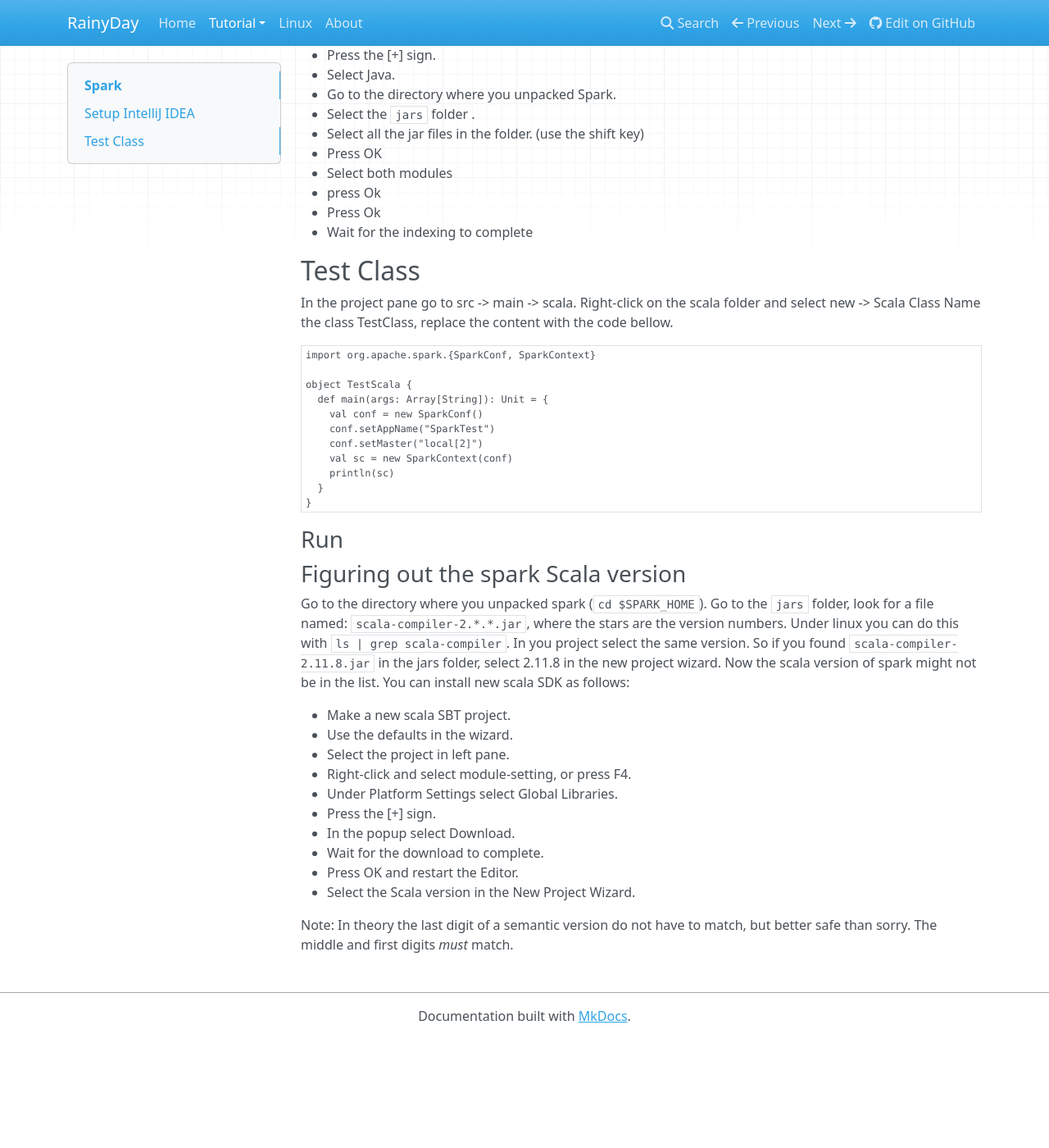
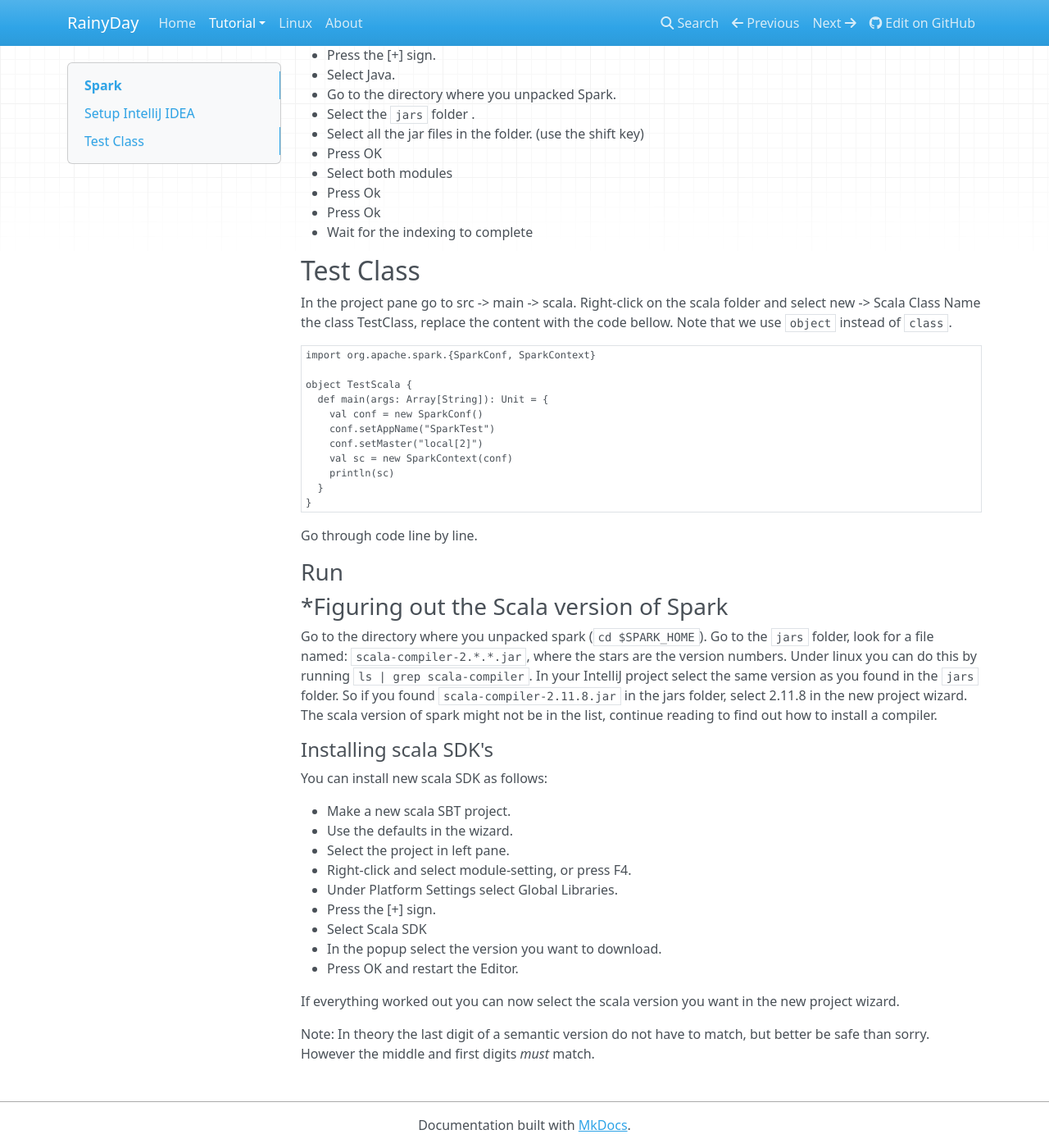
Before and after one commit to luxinator/RainyDay, an MkDocs documentation site: the page built from docs/spark01.md, in a window 1280 px wide and 1400 px high, scrolled down 494 px. Shown: the whole window at 82% size. Built offline with MkDocs 1.6.1, drawn with Linux system fonts in a browser that asks for light colours; nearby versions of some CDN libraries; old or Windows-style settings are respelled for this version of MkDocs; before the commit the page ends 1761 px from its top, so only the background shows below that; some of the changed text lies outside the part shown.

Commit message:
Starting on Scala implementation

````diff
--- a/docs/spark01.md
+++ b/docs/spark01.md
@@ -1,7 +1,7 @@
 # Spark
 
 Spark jobs can be written in many languages, probably the most used is  [Scala](http://www.scala-lang.org). It is a general purpose programming language with many functional capabilities.
-For beginners it is probably easiest to use an IDE while building scala/spark applications. We will walk you through setting up the IDE. We assume that you have installed [IntelliJ](https://www.jetbrains.com/idea/) from Jetbrains and that the scala plugin is installed like explained [here](https://www.jetbrains.com/help/idea/creating-and-running-your-scala-application.html).
+For beginners it is probably easiest to use an IDE while building scala/spark applications. We will go through setting up the IDE. We assume that you have installed [IntelliJ](https://www.jetbrains.com/idea/) from Jetbrains and that the scala plugin is installed like explained [here](https://www.jetbrains.com/help/idea/creating-and-running-your-scala-application.html).
 
 
 ## Setup IntelliJ IDEA
@@ -10,7 +10,7 @@ We will go through the steps needed to setup a project that uses the locally ins
 - Start IntelliJ.
 - Select New Project, either from the initial boot screen or through: File -> New -> Project...
 - Select Scala -> SBT.
-- Select a project folder and give the project a name (RainyDay). IMPORTANT: make sure the scala version is the same as the spark scala version, see bellow.
+- Select a project folder and give the project a name (RainyDay). IMPORTANT: make sure the scala version is the same as the spark scala version, see bellow on how to find that out.
 - Select the project in the left pane.
 - Right-click on the project and select Module-Settings or press F4.
 - Go to Global Libraries.
@@ -21,13 +21,13 @@ We will go through the steps needed to setup a project that uses the locally ins
 - Select all the jar files in the folder. (use the shift key)
 - Press OK
 - Select both modules
-- press Ok
+- Press Ok
 - Press Ok
 - Wait for the indexing to complete
 
 ## Test Class
 In the project pane go to src -> main -> scala. Right-click on the scala folder and select new -> Scala Class
-Name the class TestClass, replace the content with the code bellow.
+Name the class TestClass, replace the content with the code bellow. Note that we use `object` instead of `class`.
 
 ```scala
 import org.apache.spark.{SparkConf, SparkContext}
@@ -42,16 +42,20 @@ object TestScala {
   }
 }
 ```
-
+Go through code line by line.
 
 
 ### Run
 
 
 
-### Figuring out the spark Scala version
-Go to the directory where you unpacked spark (`cd $SPARK_HOME`). Go to the `jars` folder, look for a file named: `scala-compiler-2.*.*.jar`, where the stars are the version numbers. Under linux you can do this with `ls | grep scala-compiler`. In you project select the same version. So if you found `scala-compiler-2.11.8.jar` in the jars folder, select 2.11.8 in the new project wizard.
-Now the scala version of spark might not be in the list. You can install new scala SDK as follows:
+### *Figuring out the Scala version of Spark
+Go to the directory where you unpacked spark (`cd $SPARK_HOME`). Go to the `jars` folder, look for a file named: `scala-compiler-2.*.*.jar`, where the stars are the version numbers. Under linux you can do this by running `ls | grep scala-compiler`.
+In your IntelliJ project select the same version as you found in the `jars` folder. So if you found `scala-compiler-2.11.8.jar` in the jars folder, select 2.11.8 in the new project wizard. The scala version of spark might not be in the list, continue reading to find out how to install a compiler.
+
+#### Installing scala SDK's
+
+You can install new scala SDK as follows:
 
 - Make a new scala SBT project.
 - Use the defaults in the wizard.
@@ -59,9 +63,10 @@ Now the scala version of spark might not be in the list. You can install new sca
 - Right-click and select module-setting, or press F4.
 - Under Platform Settings select Global Libraries.
 - Press the [+] sign.
-- In the popup select Download.
-- Wait for the download to complete.
+- Select Scala SDK
+- In the popup select the version you want to download.
 - Press OK and restart the Editor.
-- Select the Scala version in the New Project Wizard.
 
-Note: In theory the last digit of a semantic version do not have to match, but better safe than sorry. The middle and first digits *must* match.
+If everything worked out you can now select the scala version you want in the new project wizard.
+
+Note: In theory the last digit of a semantic version do not have to match, but better be safe than sorry. However the middle and first digits *must* match.
--- a/mkdocs.yml
+++ b/mkdocs.yml
@@ -4,6 +4,10 @@ pages:
   - Tutorial:
       - 'Start' : 'tutorial_start.md'
       - 'Spark' : 'spark01.md'
+      - 'NiFi' : nifi.md
+      - 'HDFS' : HDFS.md
+      - 'Solr' : solr.md
+      - 'Scala' : scala.md
   - Linux: linux.md
   - About: about.md
 
````
Also changed, not shown: docs/index.md (+9 -1 lines), docs/scala.md (added, +59 -0 lines), docs/untitled.json (added, +13 -0 lines), docs/HDFS.md (added), docs/nifi.md (added), docs/solr.md (added), 7 other files.
